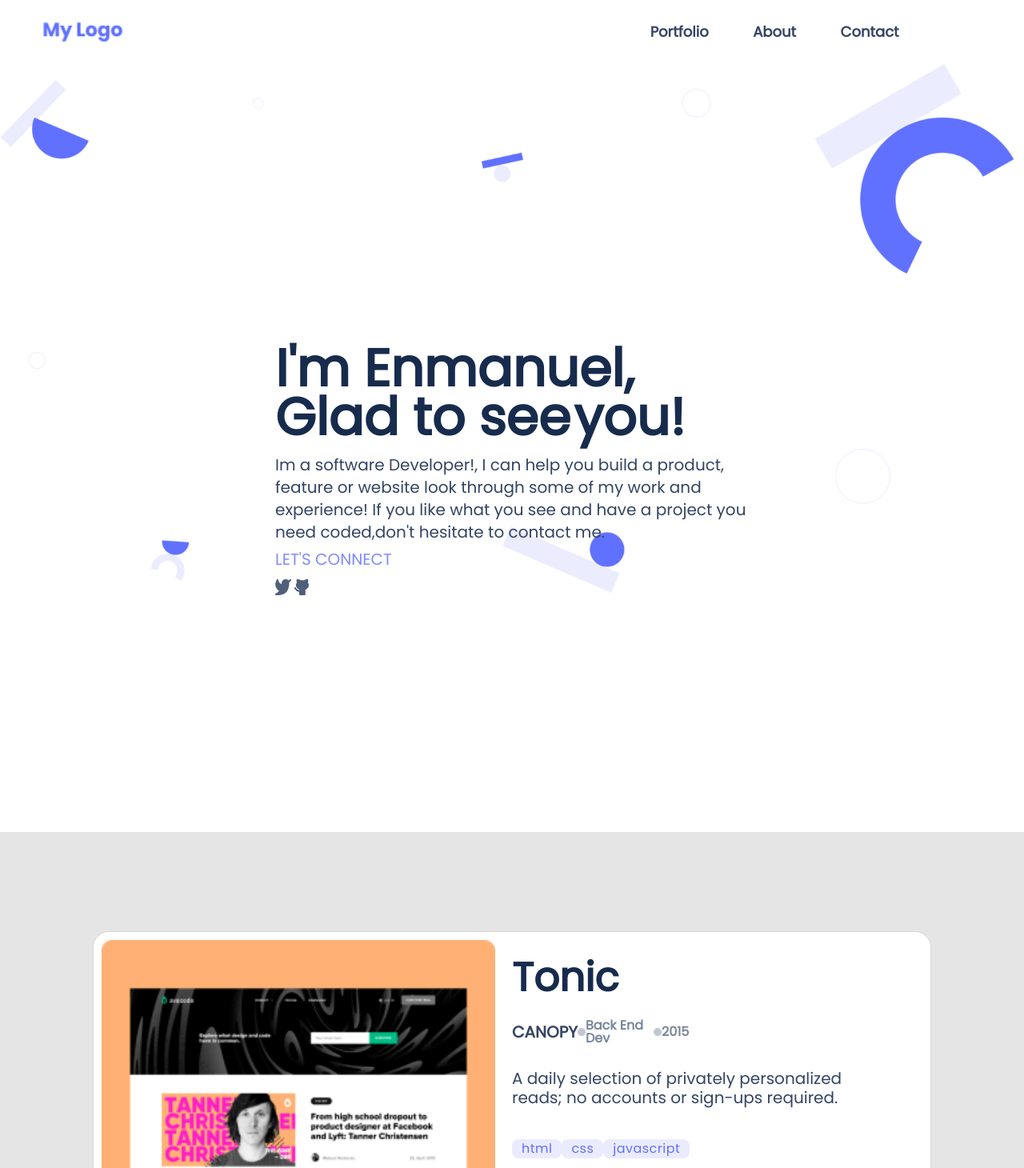
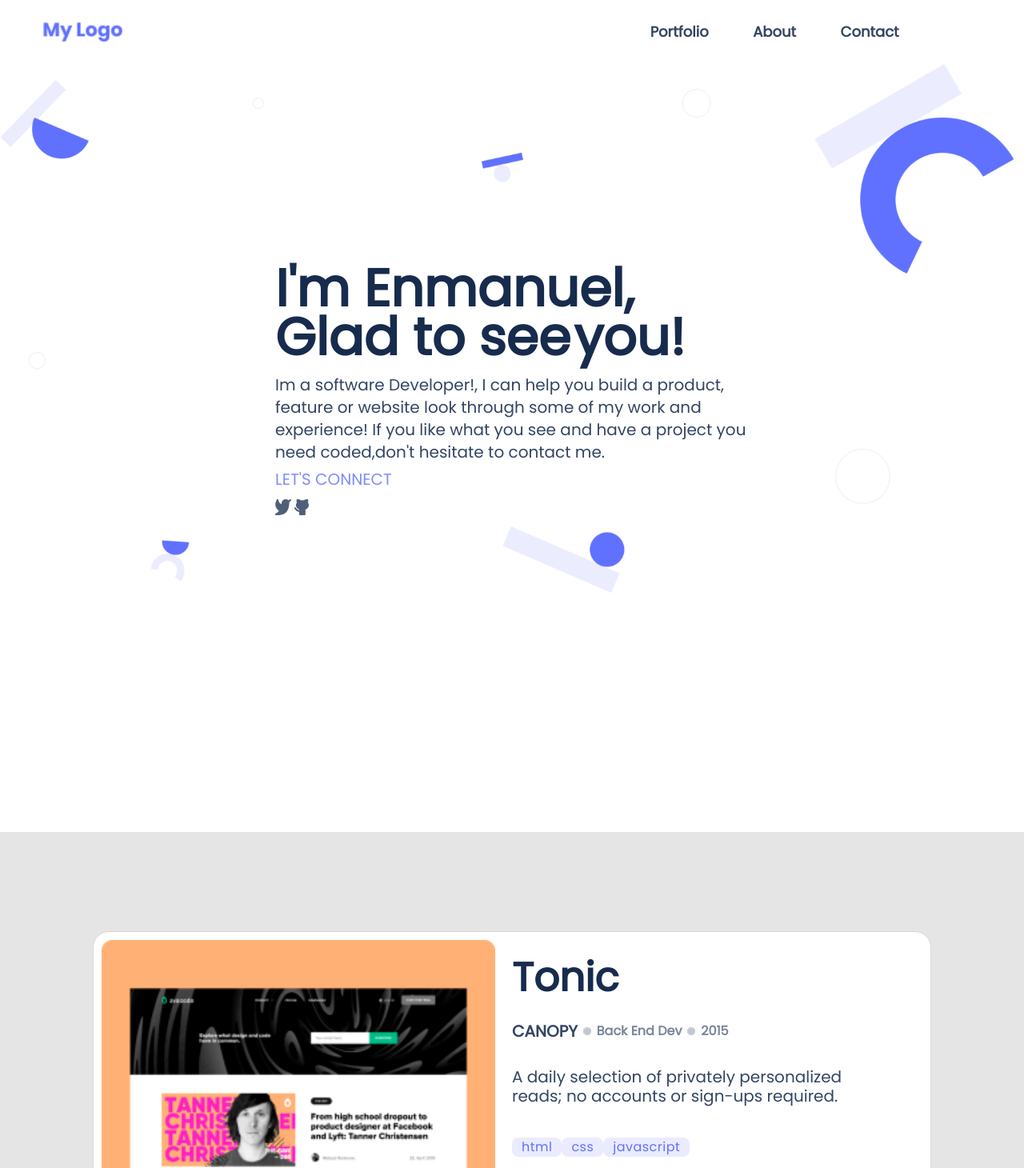
Before and after one commit to elassis/mobile_version_portfolio, a plain HTML site: page index.html in a window 1280 px wide. Shown: the top 1460 px of the page at 80% size. Drawn offline with Linux system fonts and the light colour scheme.

Commit message:
Update styling to better positioning
increase the width of couple of elements to improve the styling

```diff
--- a/style.css
+++ b/style.css
@@ -664,7 +664,7 @@ a.about-button {
   .wrapper {
     width: 65%;
     height: 120vh;
-    padding-top: 350px;
+    padding-top: 250px;
     margin: auto;
   }
 
@@ -696,7 +696,7 @@ a.about-button {
   }
 
   .meta {
-    width: 45%;
+    width: 55%;
     margin: 30px 0;
   }
 
@@ -716,7 +716,7 @@ a.about-button {
   }
 
   .tools {
-    width: 35%;
+    width: 45%;
     margin-top: 20px;
   }
 
@@ -752,7 +752,7 @@ a.about-button {
   }
 
   .technologies {
-    width: 40%;
+    width: 50%;
   }
 
   .title {
```
